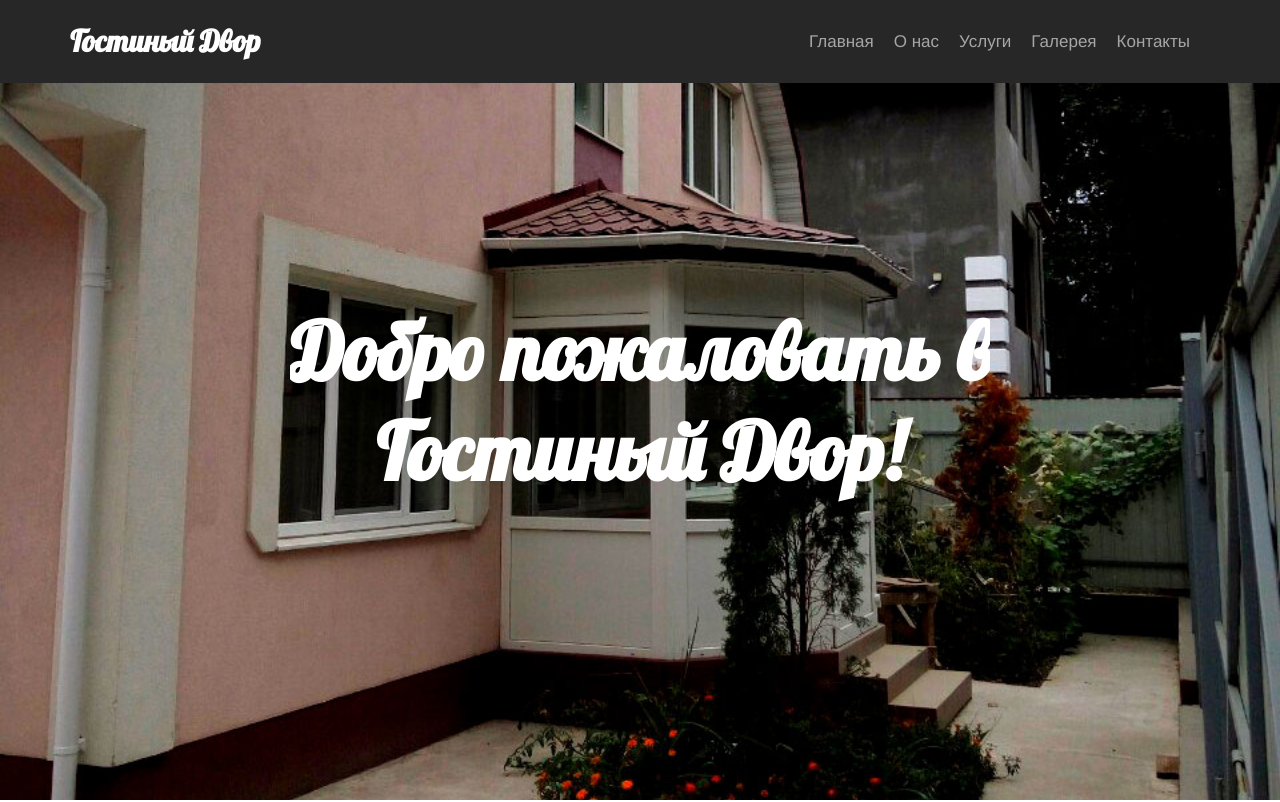
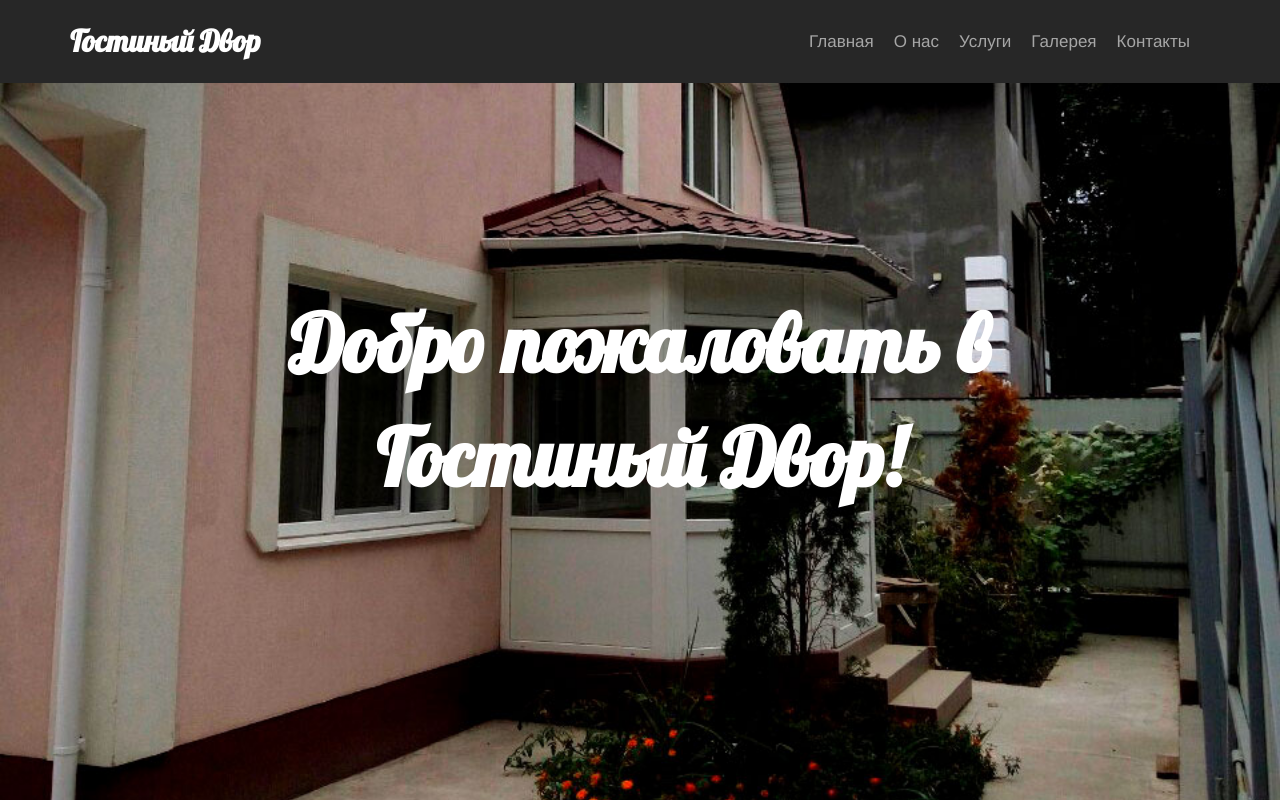
Before and after one commit to LunyovYuriy/HotelLanding, a website: page index.html in a window 1280 px wide. Shown: the top 802 px of the page. Drawn offline with Linux system fonts and the light colour scheme.

Commit message:
another positioning variant

```diff
--- a/sass/style.scss
+++ b/sass/style.scss
@@ -76,16 +76,16 @@ nav {
 	background: url(../img/main.jpg) center no-repeat;
 	background-size: cover;
 	height: 100vh;
-	line-height: 100vh;
-	text-align: center;
+	position: relative;
+
 }
 
 .slogan {
-	white-space: nowrap;
-	overflow:hidden;
-	line-height: normal;
-	display: inline-block;
-    vertical-align: middle;
+	text-align: center;
+	position: absolute;
+	top: 50%;
+	width: 100%;
+	transform: translateY(-50%);
 	h1 {
 		font-family: $logo-font;
 		font-size: 80px;
```
Also changed, not shown: index.html (+4 -3 lines), css/style.css.
